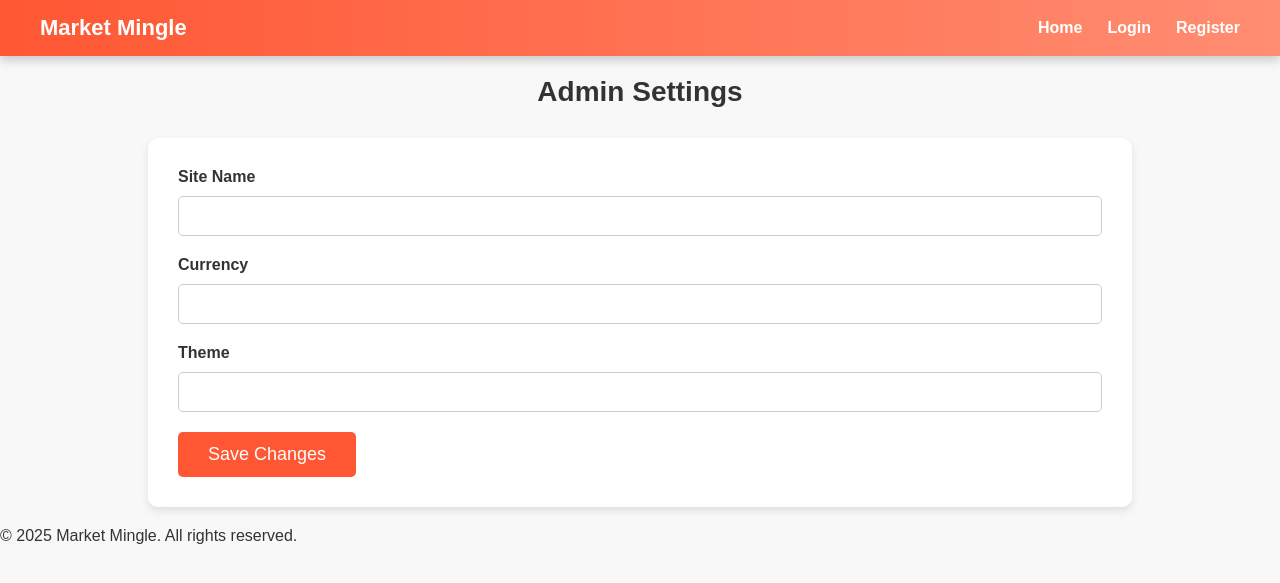
After one commit to Soccho2003/MarketMingle, a PHP site: page /settings.php in a window 1280 px wide. The commit adds this page. Shown: the top 583 px of the page. Run offline with PHP 8.4, Linux system fonts and the light colour scheme; the visitor is signed in with stand-in values (Sample User, id 1); data that the repository does not hold is empty.

Commit message:
admin work done
done

```diff
--- a/admin_dashboard.php
+++ b/admin_dashboard.php
@@ -20,7 +20,7 @@
                         <li><a href="manageproduct.php">Manage Products</a></li>
                         <li><a href="orders_list.php">Manage Orders</a></li> <!-- Link to Orders -->
                         <li><a href="manage_users.php">Manage Users</a></li>
-                        <li><a href="#settings">Settings</a></li>
+                        <li><a href="settings.php">Settings</a></li>
                     </ul>
                 </nav>
             </aside>
--- /dev/null
+++ b/settings.css
@@ -0,0 +1,97 @@
+/* Reset and Base Styles */
+* {
+    margin: 0;
+    padding: 0;
+    box-sizing: border-box;
+    font-family: 'Arial', sans-serif;
+}
+
+body {
+    background-color: #f8f8f8;
+    color: #333;
+}
+
+/* Container */
+.container {
+    width: 80%;
+    margin: 0 auto;
+    padding: 20px;
+}
+
+/* Section Title */
+h1 {
+    font-size: 28px;
+    color: #333;
+    margin-bottom: 30px;
+    text-align: center;
+}
+
+/* Form */
+form {
+    background-color: #fff;
+    padding: 30px;
+    border-radius: 10px;
+    box-shadow: 0 4px 8px rgba(0, 0, 0, 0.1);
+}
+
+.form-group {
+    margin-bottom: 20px;
+}
+
+.form-group label {
+    font-size: 16px;
+    font-weight: bold;
+    display: block;
+    margin-bottom: 10px;
+}
+
+.form-group input,
+.form-group select {
+    width: 100%;
+    padding: 10px;
+    font-size: 16px;
+    border: 1px solid #ccc;
+    border-radius: 5px;
+}
+
+.form-group input:focus,
+.form-group select:focus {
+    border-color: #ff5733;
+    outline: none;
+}
+
+/* Submit Button */
+button[type="submit"] {
+    padding: 12px 30px;
+    background-color: #ff5733;
+    color: #fff;
+    font-size: 18px;
+    border: none;
+    border-radius: 5px;
+    cursor: pointer;
+    transition: background-color 0.3s ease;
+}
+
+button[type="submit"]:hover {
+    background-color: #c0392b;
+}
+
+/* Responsive Design */
+@media (max-width: 768px) {
+    .container {
+        width: 90%;
+    }
+
+    form {
+        padding: 20px;
+    }
+
+    h1 {
+        font-size: 24px;
+    }
+
+    button[type="submit"] {
+        font-size: 16px;
+        padding: 10px 25px;
+    }
+}
--- /dev/null
+++ b/settings.php
@@ -0,0 +1,84 @@
+<?php
+session_start();  // Start session for user authentication
+
+// Include database connection
+include("db.php");
+
+// Check if the user is logged in and has the role of 'admin'
+if (!isset($_SESSION['user_id']) || $_SESSION['role'] !== 'admin') {
+    header("Location: login.php");
+    exit();
+}
+
+// Fetch settings (site_name, currency, theme)
+$stmt = $pdo->prepare("SELECT * FROM settings WHERE `key` = 'site_name'");
+$stmt->execute();
+$siteName = $stmt->fetch(PDO::FETCH_ASSOC)['value'];  // Fetch site name
+
+$stmt = $pdo->prepare("SELECT * FROM settings WHERE `key` = 'currency'");
+$stmt->execute();
+$currency = $stmt->fetch(PDO::FETCH_ASSOC)['value'];  // Fetch currency
+
+$stmt = $pdo->prepare("SELECT * FROM settings WHERE `key` = 'theme'");
+$stmt->execute();
+$theme = $stmt->fetch(PDO::FETCH_ASSOC)['value'];  // Fetch theme
+
+// Handle form submission and updating settings
+if ($_SERVER['REQUEST_METHOD'] === 'POST') {
+    $site_name = isset($_POST['site_name']) ? $_POST['site_name'] : '';
+    $currency = isset($_POST['currency']) ? $_POST['currency'] : '';
+    $theme = isset($_POST['theme']) ? $_POST['theme'] : '';
+
+    // Update the settings table with the new values
+    $updateStmt = $pdo->prepare("UPDATE settings SET value = ? WHERE `key` = 'site_name'");
+    $updateStmt->execute([$site_name]);
+
+    $updateStmt = $pdo->prepare("UPDATE settings SET value = ? WHERE `key` = 'currency'");
+    $updateStmt->execute([$currency]);
+
+    $updateStmt = $pdo->prepare("UPDATE settings SET value = ? WHERE `key` = 'theme'");
+    $updateStmt->execute([$theme]);
+
+    echo "<script>alert('Settings updated successfully!');</script>";
+}
+?>
+
+<!DOCTYPE html>
+<html lang="en">
+<head>
+    <meta charset="UTF-8">
+    <meta name="viewport" content="width=device-width, initial-scale=1.0">
+    <title>Admin Dashboard - Settings</title>
+    <link rel="stylesheet" href="settings.css">  <!-- External CSS file for styling -->
+</head>
+<body>
+    <?php include('header.php'); ?>  <!-- Include header -->
+
+    <section id="settings">
+        <div class="container">
+            <h1>Admin Settings</h1>
+
+            <form method="POST" action="settings.php">
+                <div class="form-group">
+                    <label for="site_name">Site Name</label>
+                    <input type="text" id="site_name" name="site_name" value="<?php echo $siteName; ?>" required>
+                </div>
+
+                <div class="form-group">
+                    <label for="currency">Currency</label>
+                    <input type="text" id="currency" name="currency" value="<?php echo $currency; ?>" required>
+                </div>
+
+                <div class="form-group">
+                    <label for="theme">Theme</label>
+                    <input type="text" id="theme" name="theme" value="<?php echo $theme; ?>" required>
+                </div>
+
+                <button type="submit">Save Changes</button>
+            </form>
+        </div>
+    </section>
+
+    <?php include('footer.php'); ?>  <!-- Include footer -->
+</body>
+</html>
```
